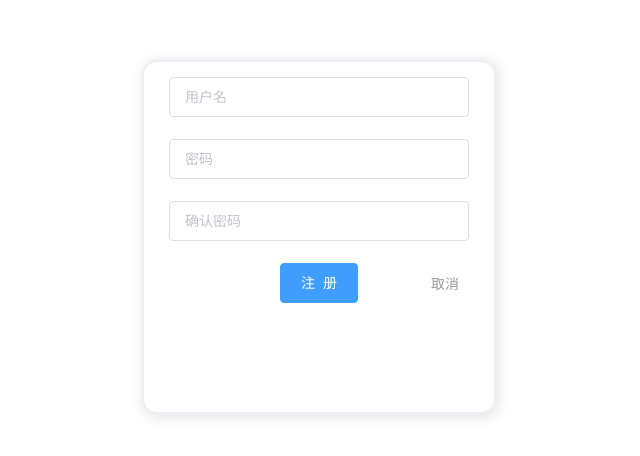
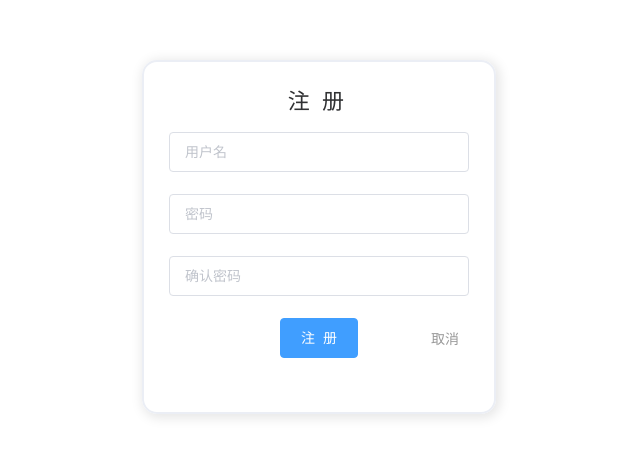
Before and after one commit to yunyantianhen/inkbook2, a Vue app: page /logonpage in a window 1280 px wide. Shown: the part 108-564 px from the top of the page, without its empty margins (321-961 px from the left). Built offline with nearby package versions, Linux system fonts and the light colour scheme.

Commit message:
登录注册主页间的页面跳转

```diff
--- a/src/views/HomePage.vue
+++ b/src/views/HomePage.vue
@@ -32,7 +32,7 @@
           <el-button @click="submit_all" type="primary" style="height: 40px; width: 70px; margin-left: 10px">提交</el-button>
         </div>
         <div>
-          <el-button type="danger" @click="open">登!录!</el-button>
+          <router-link to="/register"><el-button type="danger" @click="open">登!录!</el-button></router-link>
         </div>
       </el-tab-pane>
       <el-tab-pane label="团队管理">
--- a/src/views/LogonPage.vue
+++ b/src/views/LogonPage.vue
@@ -3,8 +3,8 @@
   <body>
   <div>
     <div class="wrap">
-      <div style="font-size: 25px; position: absolute; top: 15px">注册</div>
-      <el-form :model="form" ref="form" class="form" style="position: relative; top: 15px;">
+      <div style="font-size: 22px; position: absolute; top: 15px; right: 150px">注&nbsp;&nbsp;册</div>
+      <el-form :model="form" ref="form" class="form" style="position: relative; top: 70px;">
         <el-form-item prop="username">
           <el-input placeholder="用户名" type="username" v-model="form.username" autocomplete="off" clearable></el-input>
         </el-form-item>
@@ -53,7 +53,10 @@ export default {
   methods:{
     toRegister: function () {
       // 跳转注册的路由
-      this.$router.push('/');
+      this.$router.push('/register');
+    },
+    register() {
+      this.$router.push('/register');
     }
   }
 }
--- a/src/views/Register.vue
+++ b/src/views/Register.vue
@@ -3,7 +3,7 @@
     <div>
       <div style="height: 1000px">
         <div class="warp" style="width: 400px; height: 280px; margin: auto;">
-          <div style="font-size: 25px; position: relative; top: 20px">登录</div>
+          <div style="font-size: 25px; position: relative; top: 20px">登&nbsp;&nbsp;录</div>
           <el-form ref="form" :model="form" style="position: relative; top: 30px">
             <el-form-item prop="username">
               <el-input placeholder="用户名" type="username" v-model="form.username" autocomplete="off" clearable></el-input>
@@ -16,7 +16,7 @@
             </el-form-item>
           </el-form>
           <div class="suffix">
-            <p @click="toRegister">注册帐号</p>
+            <router-link to="/logonpage"><p style="color: gray">注册帐号</p></router-link>
           </div>
         </div>
       </div>
@@ -37,7 +37,7 @@ export default {
   },
   methods: {
     login() {
-
+      this.$router.push('/');
     }
   }
 }
```
